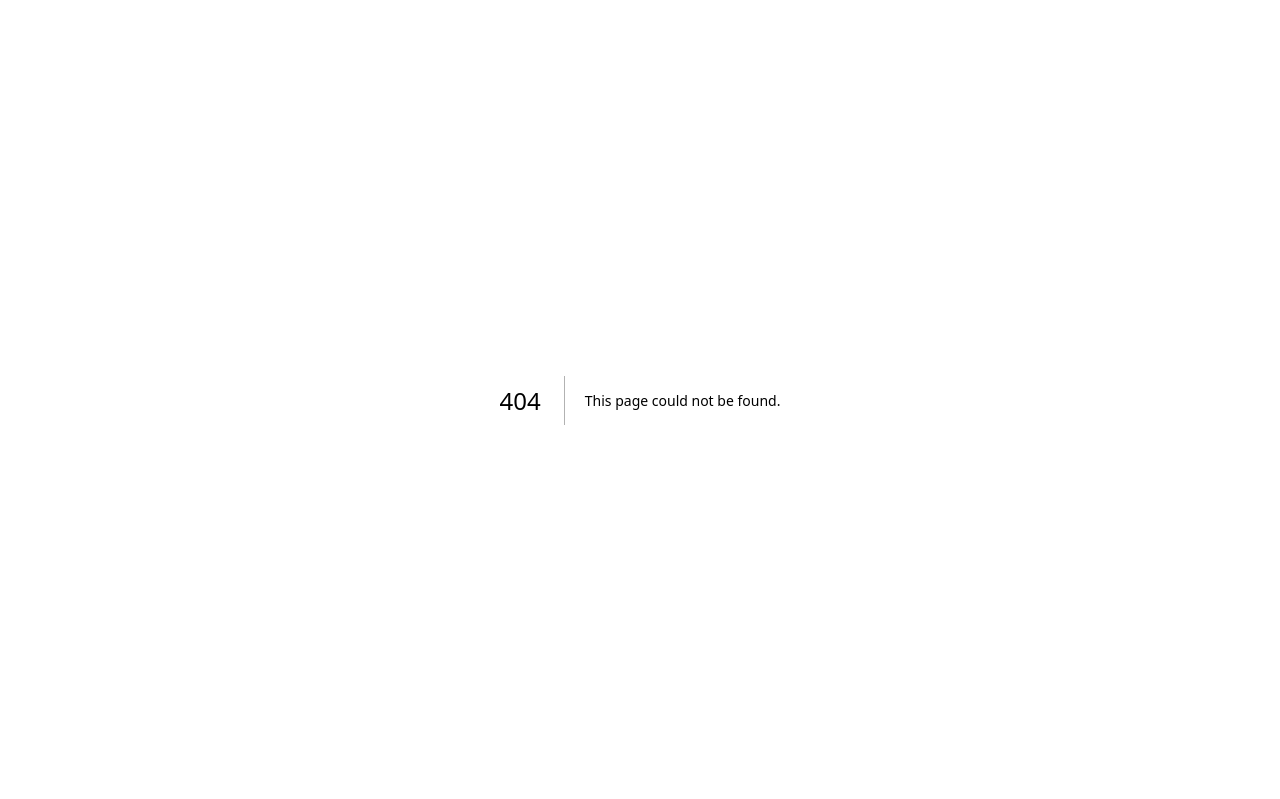
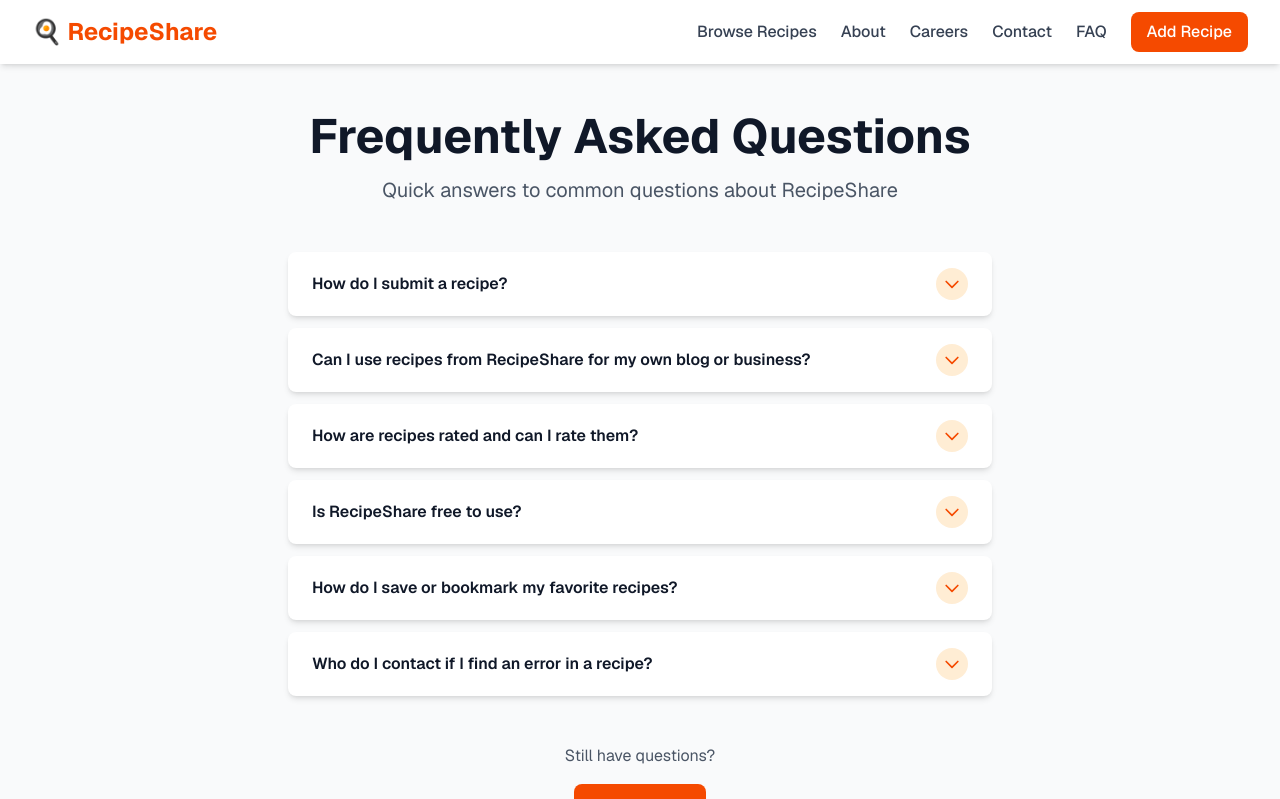
Before and after one commit to DaphneDana/Web-development, a Next.js app: page /faq in a window 1280 px wide. Before the commit this address had no page. Shown: the top 799 px of the page. Built offline with nearby package versions, Linux system fonts and the light colour scheme.

Commit message:
added the FAQ component

```diff
--- /dev/null
+++ b/app/faq/page.tsx
@@ -0,0 +1,113 @@
+'use client';
+
+import { useState } from 'react';
+import Navbar from '@/components/Navbar';
+
+const faqs = [
+  {
+    id: 1,
+    question: 'How do I submit a recipe?',
+    answer: 'Click "Add Recipe" in the navigation bar and fill out the form with your recipe details, including ingredients, instructions, prep time, and a photo. Once submitted, our team will review it before it goes live on the site.',
+  },
+  {
+    id: 2,
+    question: 'Can I use recipes from RecipeShare for my own blog or business?',
+    answer: 'Recipes shared on RecipeShare are contributed by our community. If you\'d like to use someone else\'s recipe, please reach out to the recipe author or contact us for permission. Our own guidelines and attribution requirements are outlined in our Terms of Use.',
+  },
+  {
+    id: 3,
+    question: 'How are recipes rated and can I rate them?',
+    answer: 'Recipes display an average rating based on community reviews. Once you\'ve tried a recipe, you can leave a rating and optional comment to help others decide what to cook. Ratings help surface the most loved recipes.',
+  },
+  {
+    id: 4,
+    question: 'Is RecipeShare free to use?',
+    answer: 'Yes! Browsing recipes, searching, and creating an account are free. We may offer optional premium features in the future, but the core experience of discovering and sharing recipes will always remain free.',
+  },
+  {
+    id: 5,
+    question: 'How do I save or bookmark my favorite recipes?',
+    answer: 'When you\'re logged in, you can save recipes to your personal collection by clicking the bookmark or "Save" button on any recipe page. You can then access all your saved recipes from your profile or account dashboard.',
+  },
+  {
+    id: 6,
+    question: 'Who do I contact if I find an error in a recipe?',
+    answer: 'If you spot a mistake—wrong ingredient, typo, or unclear step—use the "Report" or "Suggest edit" option on the recipe page, or email us at support@recipeshare.com. We\'ll review and update the recipe as needed.',
+  },
+];
+
+export default function FAQPage() {
+  const [openId, setOpenId] = useState<number | null>(null);
+
+  const toggle = (id: number) => {
+    setOpenId((prev) => (prev === id ? null : id));
+  };
+
+  return (
+    <div className="min-h-screen bg-gray-50">
+      <Navbar />
+
+      <main className="max-w-3xl mx-auto px-4 sm:px-6 lg:px-8 py-12">
+        <div className="text-center mb-12">
+          <h1 className="text-4xl md:text-5xl font-bold text-gray-900 mb-4">
+            Frequently Asked Questions
+          </h1>
+          <p className="text-xl text-gray-600">
+            Quick answers to common questions about RecipeShare
+          </p>
+        </div>
+
+        <div className="space-y-3">
+          {faqs.map((faq) => (
+            <div
+              key={faq.id}
+              className="bg-white rounded-lg shadow-md overflow-hidden"
+            >
+              <button
+                type="button"
+                onClick={() => toggle(faq.id)}
+                className="w-full px-6 py-4 text-left flex items-center justify-between gap-4 hover:bg-gray-50 transition-colors"
+              >
+                <span className="font-semibold text-gray-900">{faq.question}</span>
+                <span
+                  className={`flex-shrink-0 w-8 h-8 rounded-full bg-orange-100 text-orange-600 flex items-center justify-center transition-transform ${
+                    openId === faq.id ? 'rotate-180' : ''
+                  }`}
+                >
+                  <svg
+                    className="w-5 h-5"
+                    fill="none"
+                    stroke="currentColor"
+                    viewBox="0 0 24 24"
+                  >
+                    <path
+                      strokeLinecap="round"
+                      strokeLinejoin="round"
+                      strokeWidth={2}
+                      d="M19 9l-7 7-7-7"
+                    />
+                  </svg>
+                </span>
+              </button>
+              {openId === faq.id && (
+                <div className="px-6 pb-4 pt-0">
+                  <p className="text-gray-600 leading-relaxed">{faq.answer}</p>
+                </div>
+              )}
+            </div>
+          ))}
+        </div>
+
+        <div className="mt-12 text-center">
+          <p className="text-gray-600 mb-4">Still have questions?</p>
+          <a
+            href="/contact"
+            className="inline-block bg-orange-600 text-white px-6 py-3 rounded-lg hover:bg-orange-700 transition-colors font-medium"
+          >
+            Contact Us
+          </a>
+        </div>
+      </main>
+    </div>
+  );
+}
```
